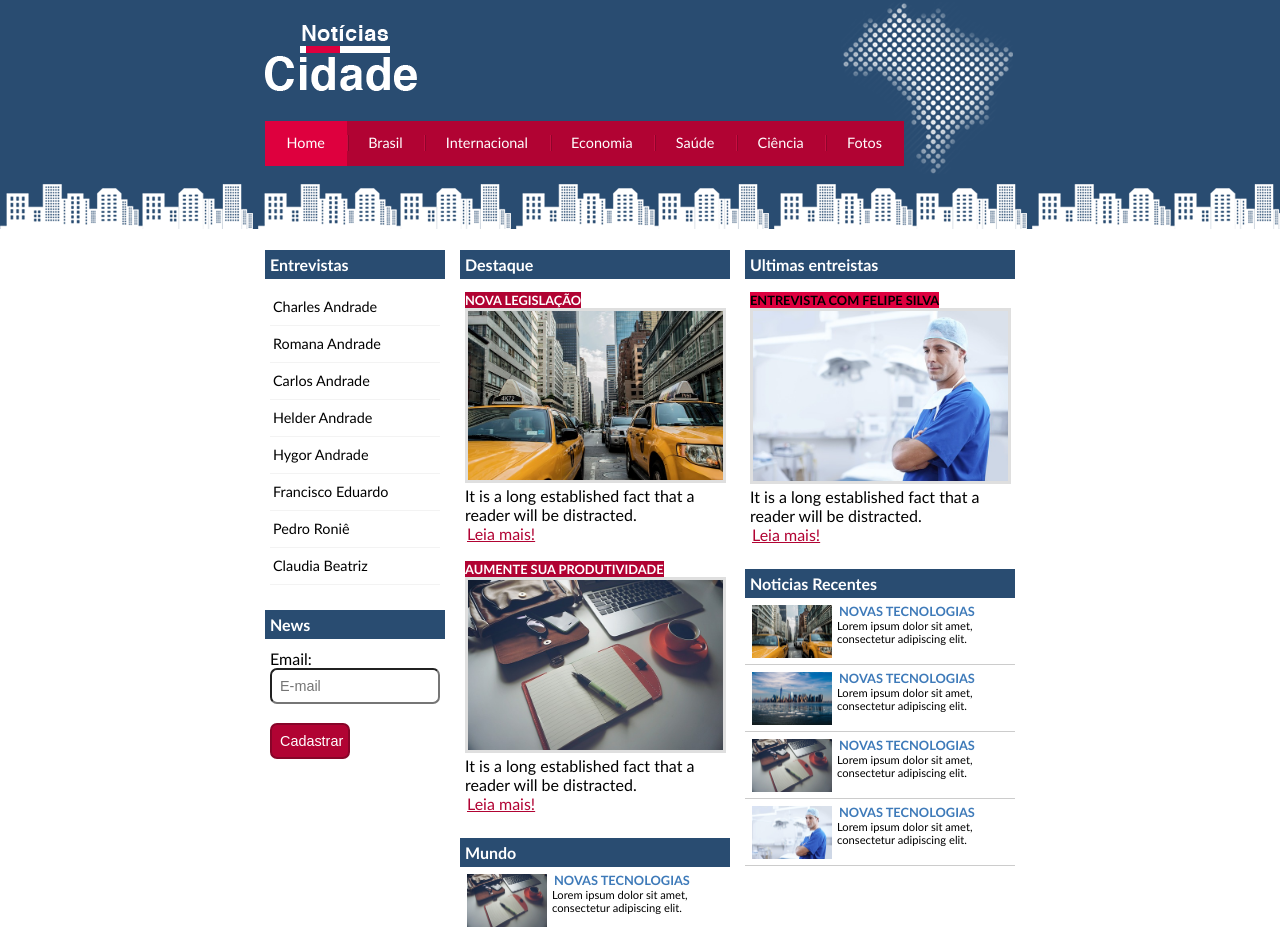
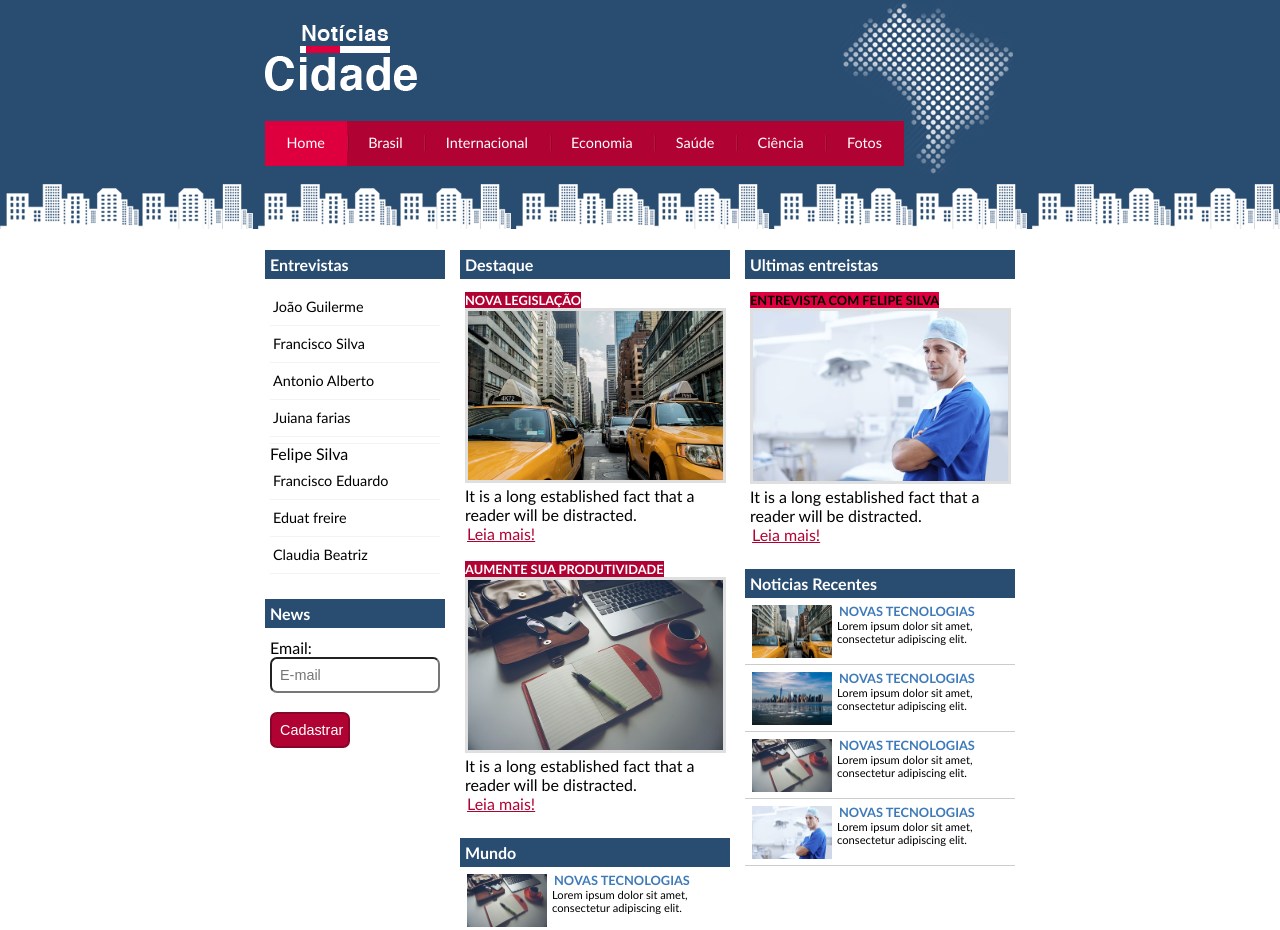
Before and after one commit to iStarkCR/Noticias-Cidade, a plain HTML site: page index.html in a window 1280 px wide. Shown: the top 930 px of the page. Drawn offline with Linux system fonts and the light colour scheme.

Commit message:
finalizacao

```diff
--- a/index.html
+++ b/index.html
@@ -186,13 +186,13 @@
                     <h2>Entrevistas</h2>
                     <div class="caixa-conteudo">
                         <ul>
-                            <li><a href="">Charles Andrade</a></li>
-                            <li><a href="">Romana Andrade</a></li>
-                            <li><a href="">Carlos Andrade</a></li>
-                            <li><a href="">Helder Andrade</a></li>
-                            <li><a href="">Hygor Andrade</a></li>
+                            <li><a href="">João Guilerme</a></li>
+                            <li><a href="">Francisco Silva</a></li>
+                            <li><a href="">Antonio Alberto</a></li>
+                            <li><a href="">Juiana farias</a></li>
+                            <li><a href=""></a>Felipe Silva</li>
                             <li><a href="">Francisco Eduardo</a></li>
-                            <li><a href="">Pedro Roniê</a></li>
+                            <li><a href="">Eduat freire</a></li>
                             <li><a href="">Claudia Beatriz</a></li>
                         </ul>
                     </div>
```
